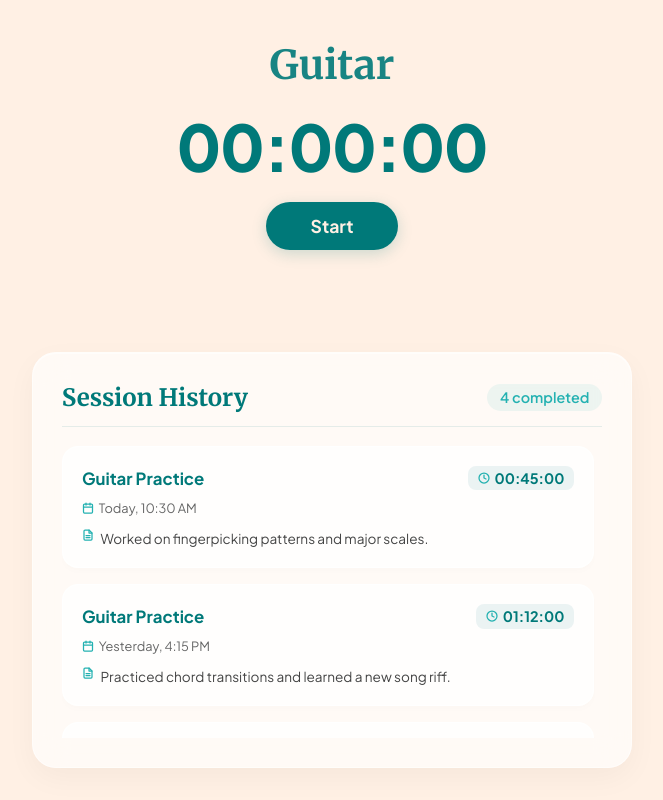
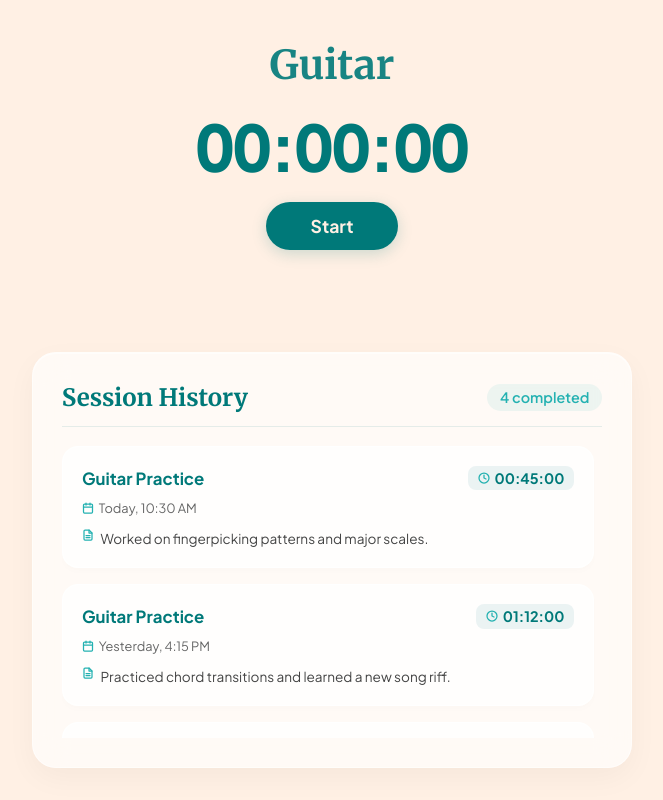
Before and after one commit to rushab-rayalwar/tempo-frontent, a React (Vite) app: page /session in a window 1280 px wide. Shown: the whole page, without its empty margins (308-971 px from the left). Built offline with nearby package versions, Linux system fonts and the light colour scheme.

Commit message:
fix: prevent timer layout jitter by applying tabular-nums to timer font variant

```diff
--- a/src/pages/Session/Session.module.css
+++ b/src/pages/Session/Session.module.css
@@ -41,6 +41,7 @@
     font-size: 4rem;
     line-height: 1;
     letter-spacing: -0.02em;
+    font-variant-numeric: tabular-nums;
 }
 
 .sessionName {
```
Also changed, not shown: notes.txt (added).
